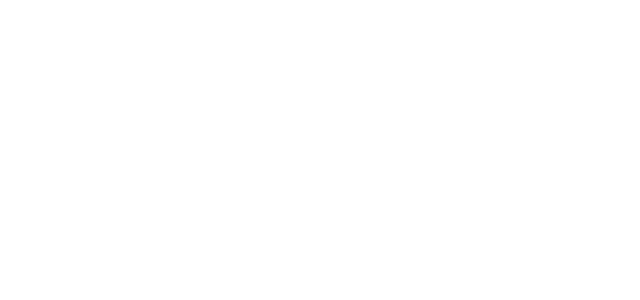
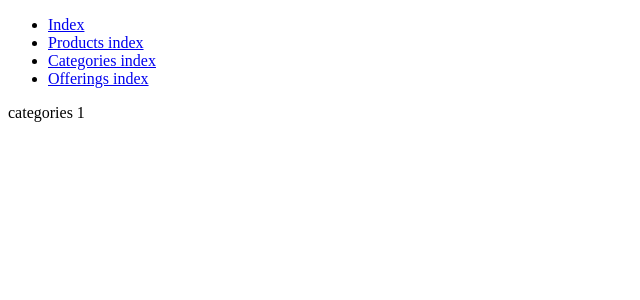
Before and after one commit to kevans01-tc/nuxt-deploy-test, a Nuxt app: page /categories/1 in a window 1280 px wide. Before the commit this address had no page. Shown: the top 300 px of the page, without its empty margins (0-640 px from the left). Built offline with nearby package versions, Linux system fonts and the light colour scheme.

Commit message:
testing routes

```diff
--- a/app.vue
+++ b/app.vue
@@ -1,5 +1,6 @@
 <template>
   <div>
+    <TheNav />
     <NuxtPage />
   </div>
 </template>
--- /dev/null
+++ b/components/TheNav.vue
@@ -0,0 +1,20 @@
+<template>
+  <div>
+    <nav>
+      <ul>
+        <li>
+          <NuxtLink to="/">Index</NuxtLink>
+        </li>
+        <li>
+          <NuxtLink to="/products">Products index</NuxtLink>
+        </li>
+        <li>
+          <NuxtLink to="/categories">Categories index</NuxtLink>
+        </li>
+        <li>
+          <NuxtLink to="/offerings">Offerings index</NuxtLink>
+        </li>
+      </ul>
+    </nav>
+  </div>
+</template>
--- /dev/null
+++ b/pages/categories/[category_name].vue
@@ -0,0 +1,7 @@
+<script setup>
+  const route = useRoute();
+</script>
+
+<template>
+  <div>categories {{ route.params.category_name }}</div>
+</template>
--- /dev/null
+++ b/pages/categories/index.vue
@@ -0,0 +1,3 @@
+<template>
+  <div>categories index</div>
+</template>
--- a/pages/index.vue
+++ b/pages/index.vue
@@ -1,3 +1,3 @@
 <template>
-  <div>Hi</div>
+  <div>root index</div>
 </template>
--- /dev/null
+++ b/pages/offerings/[offering_name].vue
@@ -0,0 +1,7 @@
+<script setup>
+  const route = useRoute();
+</script>
+
+<template>
+  <div>offerings {{ route.params.offering_name }}</div>
+</template>
--- /dev/null
+++ b/pages/offerings/index.vue
@@ -0,0 +1,3 @@
+<template>
+  <div>offerings index</div>
+</template>
--- /dev/null
+++ b/pages/products/[product_name].vue
@@ -0,0 +1,7 @@
+<script setup>
+  const route = useRoute();
+</script>
+
+<template>
+  <div>products {{ route.params.product_name }}</div>
+</template>
--- /dev/null
+++ b/pages/products/index.vue
@@ -0,0 +1,3 @@
+<template>
+  <div>products index</div>
+</template>
```
